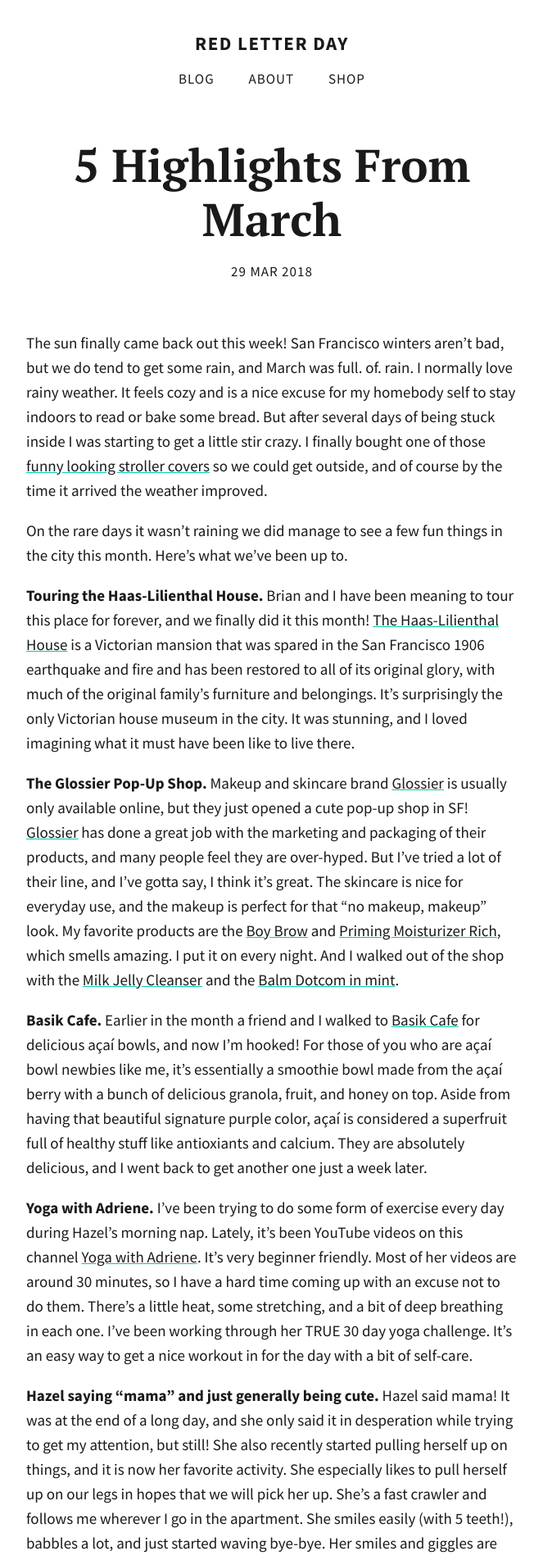
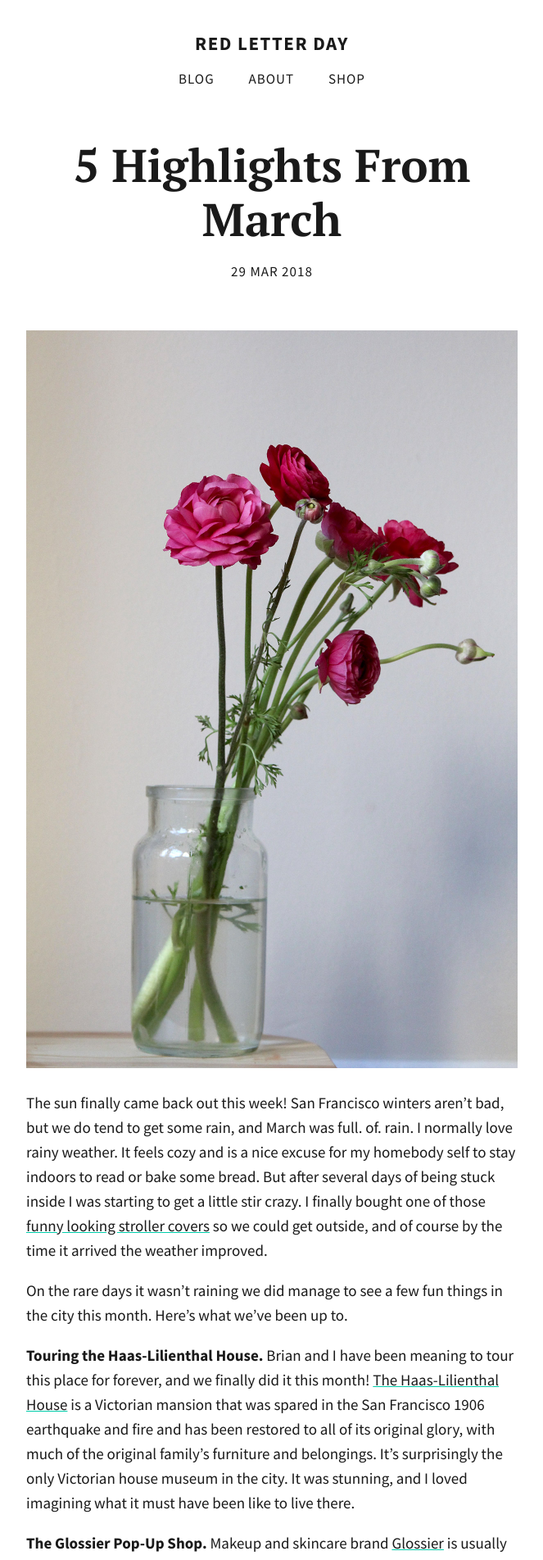
Before and after one commit to totiffany/totiffany.github.io, a Jekyll site: the page built from _posts/2018-03-29-5-Highlights-From-March.md, in a window 1280 px wide. Shown: the top 1903 px of the page at 82% size, without its empty margins (308-971 px from the left). Built offline with Jekyll 4.4.1, drawn with Linux system fonts in a browser that asks for light colours; our own code applies the rules of GitHub Pages for plain Markdown files; comment, search, counter and statistics services are not loaded.

Commit message:
Update 2018-03-29-5-Highlights-From-March.md

```diff
--- a/_posts/2018-03-29-5-Highlights-From-March.md
+++ b/_posts/2018-03-29-5-Highlights-From-March.md
@@ -1,6 +1,6 @@
 ---
 published: true
-image: haas-lilienthal-house.jpg
+image: IMG_3074-edit.jpg
 description: >-
   The sun finally came back out this week! San Francisco winters aren’t bad, but
   we do tend to get some rain, and March was full. of. rain. I normally love
@@ -8,6 +8,8 @@ description: >-
   indoors to read or bake some bread. But after several days of being stuck
   inside I was starting to get a little stir crazy.
 ---
+![IMG_3074-edit.jpg]({{site.baseurl}}/img/IMG_3074-edit.jpg)
+
 The sun finally came back out this week! San Francisco winters aren’t bad, but we do tend to get some rain, and March was full. of. rain. I normally love rainy weather. It feels cozy and is a nice excuse for my homebody self to stay indoors to read or bake some bread. But after several days of being stuck inside I was starting to get a little stir crazy. I finally bought one of those [funny looking stroller covers](https://www.amazon.com/gp/product/B003N64Z7W/ref=as_li_tl?ie=UTF8&camp=1789&creative=9325&creativeASIN=B003N64Z7W&linkCode=as2&tag=redletterda04-20&linkId=71d721691058dd47edc95c5eaa58407c) so we could get outside, and of course by the time it arrived the weather improved.
 
 On the rare days it wasn't raining we did manage to see a few fun things in the city this month. Here's what we've been up to.
```
